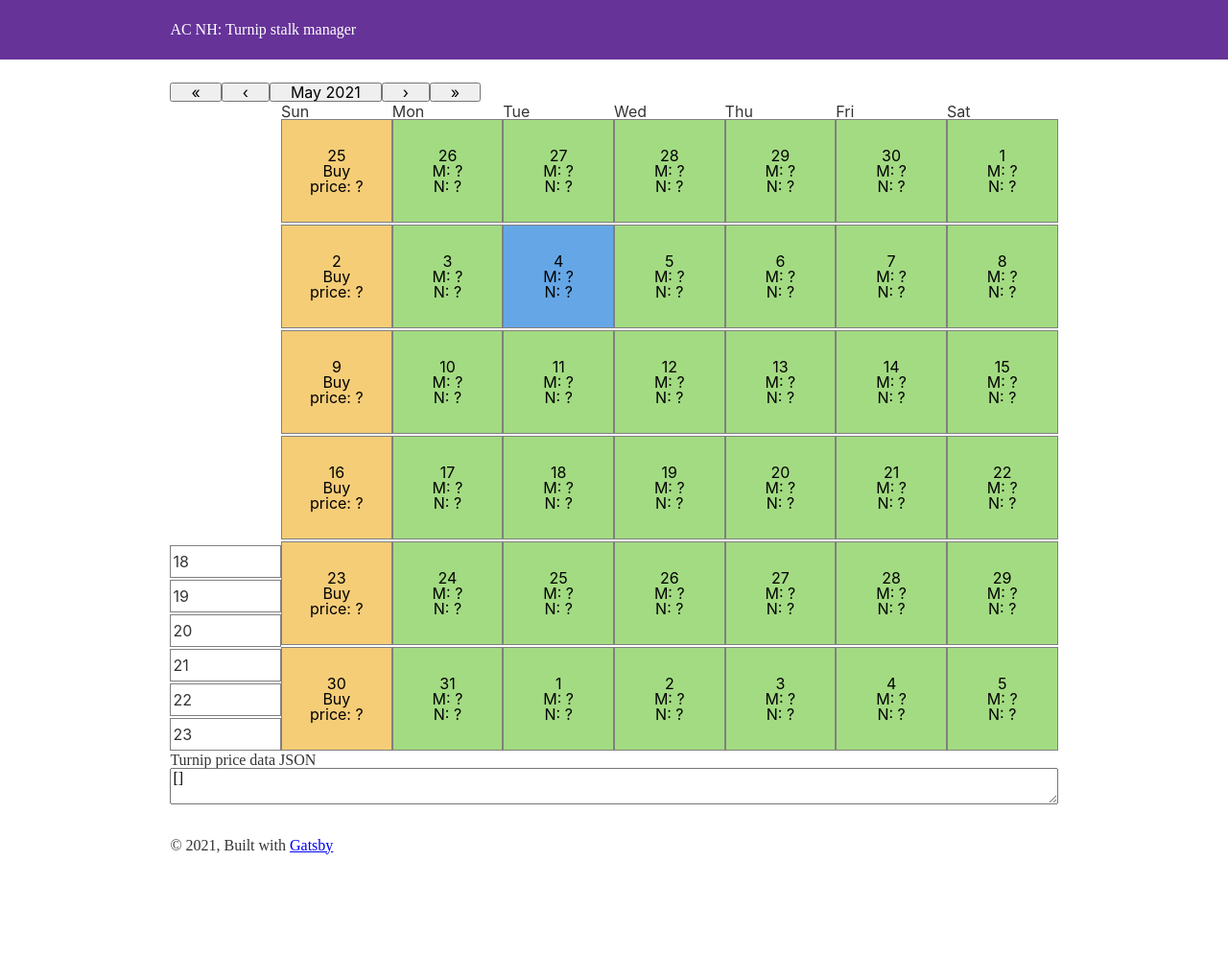
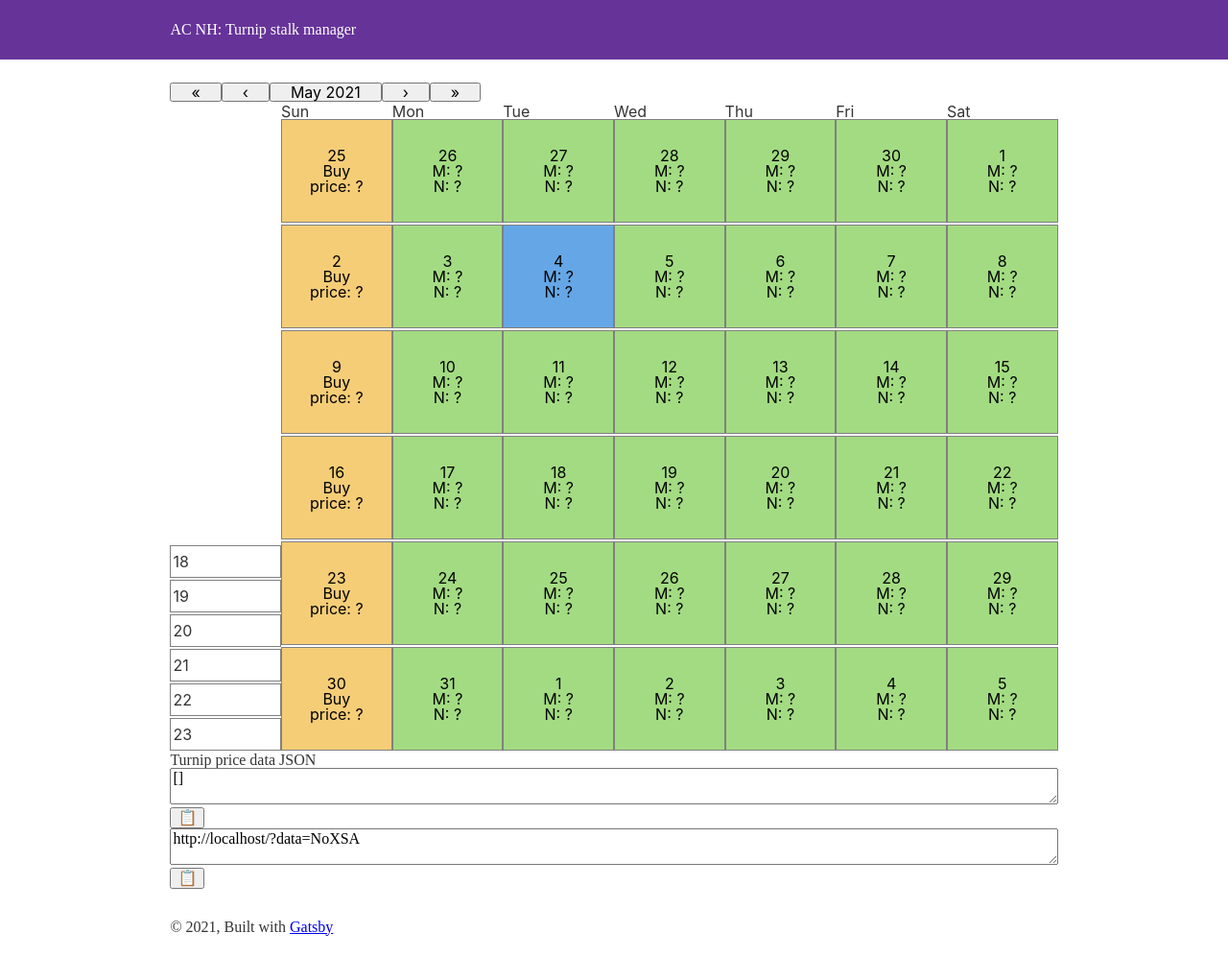
Before and after one commit to Pingviinituutti/turnip-stalk-manager, a Gatsby site: page / in a window 1280 px wide. Shown: the whole page at 96% size. Before the commit the page ends 912 px from the top, so only its background shows below. Built offline with nearby package versions, Linux system fonts and the light colour scheme; Gatsby itself is replaced by a stand-in of ours.

Commit message:
Adds link sharing capability to turnip prices

```diff
--- a/package.json
+++ b/package.json
@@ -6,6 +6,7 @@
   "author": "Henrik Hillner <henrik@hillner.fi>",
   "dependencies": {
     "@material-ui/core": "^4.11.3",
+    "@types/lz-string": "^1.3.34",
     "@types/react-calendar": "^3.1.4",
     "@types/uuid": "^8.3.0",
     "gatsby": "^3.2.1",
@@ -18,6 +19,7 @@
     "gatsby-plugin-typescript": "^3.4.0",
     "gatsby-source-filesystem": "^3.2.0",
     "gatsby-transformer-sharp": "^3.2.0",
+    "lz-string": "^1.4.4",
     "mobx": "^6.2.0",
     "mobx-react": "^7.1.0",
     "prop-types": "^15.7.2",
--- a/src/components/turnipManager.tsx
+++ b/src/components/turnipManager.tsx
@@ -1,7 +1,8 @@
 import * as React from "react"
 import { observer } from "mobx-react"
 import Calendar from 'react-calendar'
-import { v4 as uuidv4 } from 'uuid';
+import { v4 as uuidv4 } from 'uuid'
+import { compressToEncodedURIComponent as compress } from 'lz-string'
 
 // import 'react-calendar/dist/Calendar.css';
 import './calendar.css'
@@ -12,17 +13,43 @@ import { TurnipWeekPredicter } from "./turnipWeekPredicter";
 import { date2datestr } from "./helpers";
 import { ITurnip } from "./TurnipTypes";
 
+const copyToClipboard = (id: string) => {
+  const elem = document.getElementById(id) as HTMLTextAreaElement
+  if (elem !== undefined) {
+    elem.select()
+    document.execCommand('copy')
+    elem.selectionStart = elem.selectionEnd = -1
+  }
+}
+
 export const TurnipPriceManager = observer(() => {
-  const { turnipPriceStore: tps } = useStores();
+  if (typeof window === 'undefined') return null
+  const { turnipPriceStore: tps } = useStores()
+  const turnips = tps.getTurnips()
+  const json_turnips = JSON.stringify(JSON.parse(JSON.stringify(turnips)))
+  const compressed_turnips = compress(json_turnips)
+  const json_url = new URL(typeof window !== 'undefined' ? window.location.href : '')
+  const compressed_url = new URL(typeof window !== 'undefined' ? window.location.href : '')
+  json_url.searchParams.set('data', encodeURIComponent(JSON.stringify(JSON.parse(json_turnips))))
+  compressed_url.searchParams.set('data', compressed_turnips)
 
   return (
     <div>
       <h2>Turnip price data JSON</h2>
       <textarea
+        id={'turnip-json-textarea'}
         className={'turnip-json-data'}
-        value={JSON.stringify(tps.turnips)}
+        value={json_turnips}
         readOnly
-      />
+      ></textarea>
+      <button onClick={() => copyToClipboard('turnip-json-textarea')}>📋</button>
+      <textarea
+        id={'turnip-json-textarea-encoded'}
+        className={'turnip-json-data'}
+        value={compressed_url.toString()}
+        readOnly
+      ></textarea>
+      <button onClick={() => copyToClipboard('turnip-json-textarea-encoded')}>📋</button>
     </div>
   )
 })
@@ -35,12 +62,6 @@ export const TurnipCalendar = observer(() => {
       if (!date.getDay()) return 'turnip-buy-day'
       return 'turnip-sell-day'
     }
-  }
-
-  interface TileContentProps {
-    date: Date
-    view: string
-    weekNumber: number
   }
 
   const tileContent = ({ date = new Date(), view = '', weekNumber = -1}) => {
--- a/src/components/turnipWeekPatternCalculator.ts
+++ b/src/components/turnipWeekPatternCalculator.ts
@@ -1,4 +1,4 @@
-import { IPatternMultipliers } from "./TurnipTypes"
+import { IPatternContainer } from "./TurnipTypes"
 
 const getEmptyPriceList = () => { return Array(14).fill('') }
 
@@ -211,7 +211,7 @@ const getPattern3Multipliers = () => {
   }
 }
 
-export const getPatterns = (): IPatternMultipliers => {
+export const getPatterns = (): IPatternContainer => {
   return {
     pattern0: getPattern0Multipliers(),
     pattern1: getPattern1Multipliers(),
--- a/src/stores/TurnipPriceStore.ts
+++ b/src/stores/TurnipPriceStore.ts
@@ -1,4 +1,5 @@
 import { autorun, makeObservable, action, observable } from "mobx"
+import { decompressFromEncodedURIComponent as decompress } from 'lz-string'
 // @ts-ignore
 import { getWeekNumber } from 'react-calendar/src/shared/dates'
 import { IPattern, IPatternMinMax, IPredictions, ITurnip, Time, TPredictions, TWeekPrices } from "../components/TurnipTypes";
@@ -22,14 +23,28 @@ export class TurnipPriceStore {
       cleanTurnips: action,
     })
     if (typeof window !== 'undefined') {
-      const storedJson = localStorage.getItem('TurnipPriceStore')
-      if (storedJson) Object.assign(this, JSON.parse(storedJson))
+      const url_turnips = new URLSearchParams(window.location.search).get('data')
+      const decompressed_turnips = (url_turnips !== null ? decompress(url_turnips) : null)
+      if (decompressed_turnips !== null) {
+        console.log("Loading turnips from URL.")
+        this.turnips = JSON.parse(decompressed_turnips)
+      } else {
+        console.log("Loading turnips from local storage.")
+        const storedJson = localStorage.getItem('TurnipPriceStore')
+        if (storedJson) {
+          Object.assign(this, JSON.parse(storedJson))
+        }
+      }
       this.cleanTurnips()
     }
     autorun(() => {
       console.log("Saving current state to local storage.")
       if (typeof window !== 'undefined') localStorage.setItem('TurnipPriceStore', JSON.stringify(this))
     })
+  }
+
+  public getTurnips = () => {
+    return this.turnips
   }
 
   // Creates a fresh TurnipPrice on the client and the server.
```
Also changed, not shown: 1 other file.
